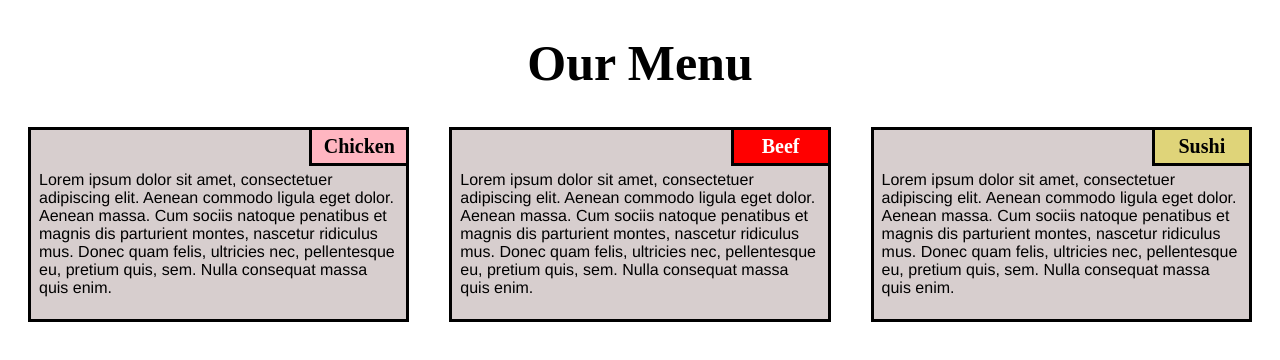
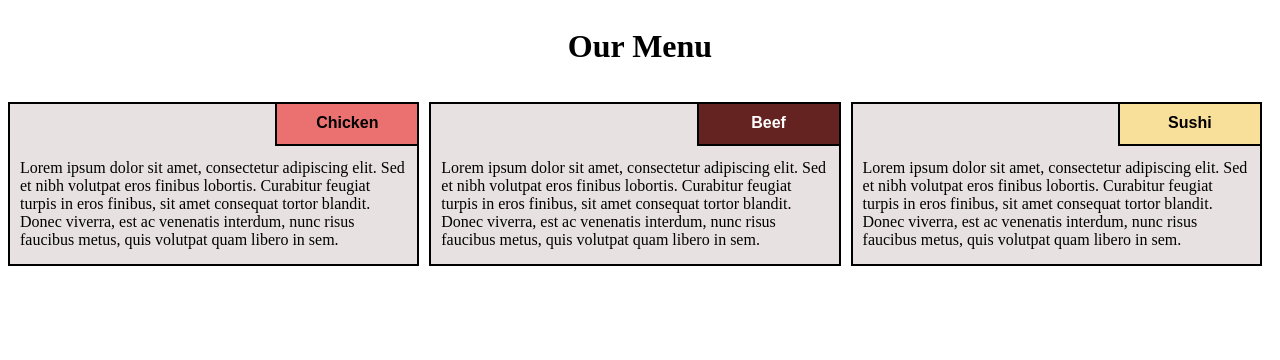
Before and after one commit to BSolis92/BSolis92.github.io, a plain HTML site: page Module-2-solution/index.html in a window 1280 px wide. Drawn offline with Linux system fonts and the light colour scheme.

Commit message:
final update

```diff
--- a/Module-2-solution/css/style.css
+++ b/Module-2-solution/css/style.css
@@ -1,125 +1,210 @@
-/*basic style*/
-    * {
+<style>
+	*{
   box-sizing: border-box;
 }
 
-    body {
-        background-color: white;
-    }
-
-    h1 {
-       margin-bottom: 15px;
+h1{
   text-align: center;
-    color: #000000;
-    font-size: 50px;
-    }
-
-    section {
-        position: relative;
-        padding: 20px;
-        width: 90%;
+  padding-top: 20px;
 }
 
 p {
-        position: relative;
-        clear: right;
+  background-color: #e7e1e1;
+  border: 2px solid black;
+  height: px;
+  margin-right: 10px;
+  padding: 55px 10px 15px 10px;
+  overflow: hidden;
 }
 
-    div {
+
+#container {
   position: relative;
-        border: 3.5px solid black;
-        background-color: #d7cece;
-        width: 100%;
-        margin-left: auto;
-        margin-right: auto;
-        margin-bottom: auto;
-    }
-
-    .sub1 {
-        float: right;
-        width: 100px;
-        padding: 5px;
-        margin: -3px -3px 0px;
-        border: 3.5px solid black;
-        text-align: center;
-        font-size: 125%;
-        font-weight: bold;
-        background-color: #FFB6C1;
 
 }
 
-    .sub2 {
-        float: right;
+#p1 {
+  background-color: #eb7171;
+  position: absolute;
+  top: 0;
+  right: 0;
+  font-weight: bold;
+  height: 20px;
+  width: 120px;
+  padding: 10px;
+  text-align: center;
+  font-family: Arial, Helvetica, sans-serif;
+
+}
+#p2 {
+  background-color:#642321 ;
   color: white;
-        width: 100px;
-        padding: 5px;
-        margin: -3px -3px 0px;
-        border: 3.5px solid black;
+  position: absolute;
+  top: 0;
+  right: 0;
+  font-weight: bold;
+  height: 20px;
+  width: 120px;
+  padding: 10px;
   text-align: center;
-        font-size: 125%;
+  font-family: Arial, Helvetica, sans-serif;
+
+}
+#p3 {
+ background-color: #f8df9a;
+  position: absolute;
+  top: 0;
+  right: 0;
   font-weight: bold;
-        background-color: #FF0000;
+  height: 20px;
+  width: 120px;
+  padding: 10px;
+  text-align: center;
+  font-family: Arial, Helvetica, sans-serif;
 
 }
 
-    .sub3 {
-        color: black;
-        float: right;
-        width: 100px;
-        padding: 5px;
-         margin: -3px -3px 0px;
-        border: 3.5px solid black;
-        text-align: center;
-        font-size: 125%;
-        font-weight: bold;
-        background-color: rgb(223, 212, 121);
+
+.row {
+  width: 100%;
 
 }
 
-    .content {
-        padding: 5px;
-        border: none;
-        background-color: #d7cece;
-        font-family: Helvetica;
-        color: black;
-        margin: 3px ;
-        height: 150px;
-        overflow: auto;
+
+/********** Large devices only **********/
+@media (min-width: 992px) {
+  .col-lg-1, .col-lg-2, .col-lg-3, .col-lg-4, .col-lg-5, .col-lg-6, .col-lg-7, .col-lg-8, .col-lg-9, .col-lg-10, .col-lg-11, .col-lg-12 {
+    float: left;
+
+  }
+  .col-lg-1 {
+    width: 8.33%;
+  }
+  .col-lg-2 {
+    width: 16.66%;
+  }
+  .col-lg-3 {
+    width: 25%;
+  }
+  .col-lg-4 {
+    width: 33.33%;
+
+  }
+  .col-lg-5 {
+    width: 41.66%;
+  }
+  .col-lg-6 {
+    width: 50%;
+  }
+  .col-lg-7 {
+    width: 58.33%;
+  }
+  .col-lg-8 {
+    width: 66.66%;
+  }
+  .col-lg-9 {
+    width: 74.99%;
+  }
+  .col-lg-10 {
+    width: 83.33%;
+  }
+  .col-lg-11 {
+    width: 91.66%;
+  }
+  .col-lg-12 {
+    width: 100%;
   }
 
-    .row {
-        width: 90%;
+
 }
 
-    /*desktop version*/
-    @media (min-width: 992px) {
-        .column-lg-4 {
+/********** Medium devices only **********/
+@media (min-width: 768px) and (max-width: 991px) {
+  .col-md-1, .col-md-2, .col-md-3, .col-md-4, .col-md-5, .col-md-6, .col-md-7, .col-md-8, .col-md-9, .col-md-10, .col-md-11, .col-md-12 {
     float: left;
+
+  }
+  .col-md-1 {
+    width: 8.33%;
+  }
+  .col-md-2 {
+    width: 16.66%;
+  }
+  .col-md-3 {
+    width: 25%;
+  }
+  .col-md-4 {
     width: 33.33%;
+  }
+  .col-md-5 {
+    width: 41.66%;
+  }
+  .col-md-6 {
+    width: 50%;
+  }
+  .col-md-7 {
+    width: 58.33%;
+  }
+  .col-md-8 {
+    width: 66.66%;
+  }
+  .col-md-9 {
+    width: 74.99%;
+  }
+  .col-md-10 {
+    width: 83.33%;
+  }
+  .col-md-11 {
+    width: 91.66%;
+  }
+  .col-md-12 {
+    width: 100%;
   }
 }
 
-    /*tablet version*/
-    @media (min-width: 768px) and (max-width: 991px) {
-        .colmn-md-6 {
+/********** Mobile only **********/
+@media (max-width: 767px) {
+  .col-sm-1, .col-sm-2, .col-sm-3, .col-sm-4, .col-sm-5, .col-sm-6, .col-sm-7, .col-sm-8, .col-sm-9, .col-sm-10, .col-sm-11, .col-sm-12 {
     float: left;
+  }
+  .col-sm-1 {
+    width: 8.33%;
+  }
+  .col-sm-2 {
+    width: 16.66%;
+  }
+  .col-sm-3 {
+    width: 25%;
+  }
+  .col-sm-4 {
+    width: 33.33%;
+
+  }
+  .col-sm-5 {
+    width: 41.66%;
+  }
+  .col-sm-6 {
     width: 50%;
-            margin-left: auto;
-            margin-right: auto;
+  }
+  .col-sm-7 {
+    width: 58.33%;
+  }
+  .col-sm-8 {
+    width: 66.66%;
+  }
+  .col-sm-9 {
+    width: 74.99%;
+  }
+  .col-sm-10 {
+    width: 83.33%;
+  }
+  .col-sm-11 {
+    width: 91.66%;
+  }
+  .col-sm-12 {
+    width: 100%;
   }
 
-        .colmn-md-12 {
-            float: left;
-            width: 100%;
-            margin-left: auto;
-            margin-right: auto;
+
 }
-    }
-
-    /*mobile version*/
-    @media (max-width: 767px) {
-        .colmn-sm-12 {
-            float: left;
-            width: 100%;
-        }
-    }
+</style>
--- a/Module-2-solution/index.html
+++ b/Module-2-solution/index.html
@@ -1,36 +1,36 @@
-<!DOCTYPE html>
-<html>
+<html lang="en">
+<head>
+	<meta charset="UTF-8">
+	<meta name="viewport" content="width=device-width, initial-scale=1.0">
+	 <link rel="stylesheet" href="css/style.css">
+	<title>Responsive Layout</title>
 
-<head>
-    <meta charset="utf-8">
-    <title>module2-solution</title>
-    <link rel="stylesheet" type="text/css" href="css/style.css">
+
 </head>
+<body>
+	<div class="row">
+	<h1>Our Menu</h1>
+  <div class="col-lg-4 col-md-6 col-sm-12" id="container">
+    <p>Lorem ipsum dolor sit amet, consectetur adipiscing elit. Sed et nibh volutpat eros finibus lobortis. Curabitur feugiat turpis in eros finibus, sit amet consequat tortor blandit. Donec viverra, est ac venenatis interdum, nunc risus faucibus metus, quis volutpat quam libero in sem.</p>
+  	<p id="p1">Chicken</p>
 
-<body>
-    <h1>Our Menu</h1>
-    <section class="column-lg-4 colmn-md-6 colmn-sm-12">
-        <div>
-            <p class="sub1">Chicken</p>
-            <p class="content">
-                Lorem ipsum dolor sit amet, consectetuer adipiscing elit. Aenean commodo ligula eget dolor. Aenean massa. Cum sociis natoque penatibus et magnis dis parturient montes, nascetur ridiculus mus. Donec quam felis, ultricies nec, pellentesque eu, pretium quis, sem. Nulla consequat massa quis enim.
-            </p>
-        </div>
-    </section>
-    <section class="column-lg-4 colmn-md-6 colmn-sm-12">
-        <div>
-            <p class="sub2">Beef</p>
-            <p class="content">
-                Lorem ipsum dolor sit amet, consectetuer adipiscing elit. Aenean commodo ligula eget dolor. Aenean massa. Cum sociis natoque penatibus et magnis dis parturient montes, nascetur ridiculus mus. Donec quam felis, ultricies nec, pellentesque eu, pretium quis, sem. Nulla consequat massa quis enim.
-        </div>
-    </section>
-    <section class="column-lg-4 colmn-md-12 colmn-sm-12">
-        <div>
-            <p class="sub3">Sushi</p>
-            <p class="content">
-                Lorem ipsum dolor sit amet, consectetuer adipiscing elit. Aenean commodo ligula eget dolor. Aenean massa. Cum sociis natoque penatibus et magnis dis parturient montes, nascetur ridiculus mus. Donec quam felis, ultricies nec, pellentesque eu, pretium quis, sem. Nulla consequat massa quis enim.
-            </p>
-        </div>
+  	</div>
+
+
+
+  <div class="col-lg-4 col-md-6 col-sm-12" id="container"><p>Lorem ipsum dolor sit amet, consectetur adipiscing elit. Sed et nibh volutpat eros finibus lobortis. Curabitur feugiat turpis in eros finibus, sit amet consequat tortor blandit. Donec viverra, est ac venenatis interdum, nunc risus faucibus metus, quis volutpat quam libero in sem.</p>
+
+  	<p id="p2">Beef</p>
+
+  </div>
+
+  <div class="col-lg-4 col-md-12 col-sm-12" id="container"><p>Lorem ipsum dolor sit amet, consectetur adipiscing elit. Sed et nibh volutpat eros finibus lobortis. Curabitur feugiat turpis in eros finibus, sit amet consequat tortor blandit. Donec viverra, est ac venenatis interdum, nunc risus faucibus metus, quis volutpat quam libero in sem.</p>
+
+  	<p  id="p3">Sushi</p>
+
+  </div>
+
+	</div>
+
 </body>
-
 </html>
```
Lines whose indentation alone changed are shown as unchanged.
